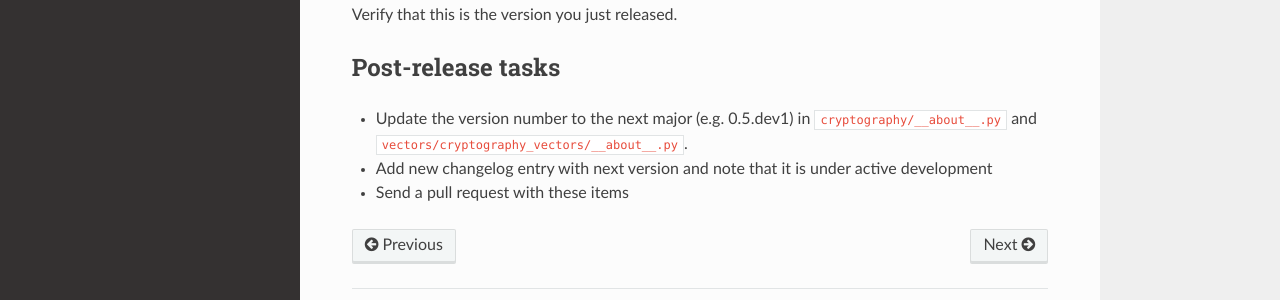
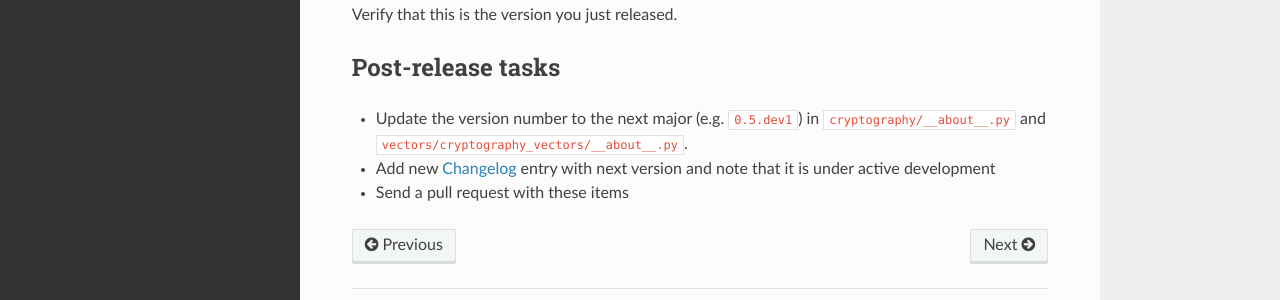
Before and after one commit to WebKing0121/cryptography, a Sphinx documentation site: the page built from docs/doing-a-release.rst, in a window 1280 px wide and 1300 px high. Shown: the part 906-1206 px from the top of the window. Built offline with Sphinx 7.4.7 and the Read the Docs theme 2.0.0, drawn with Linux system fonts in a browser that asks for light colours; pages that are not in the unit, such as notebooks, are missing from menus; part of the change alters nothing that is shown.

Commit message:
some updates to please the spellchecker

```diff
--- a/docs/doing-a-release.rst
+++ b/docs/doing-a-release.rst
@@ -43,9 +43,9 @@ Verify that this is the version you just released.
 Post-release tasks
 ------------------
 
-* Update the version number to the next major (e.g. 0.5.dev1) in
+* Update the version number to the next major (e.g. ``0.5.dev1``) in
   ``cryptography/__about__.py`` and
   ``vectors/cryptography_vectors/__about__.py``.
-* Add new changelog entry with next version and note that it is under active
-  development
+* Add new :doc:`/changelog` entry with next version and note that it is under
+  active development
 * Send a pull request with these items
```
